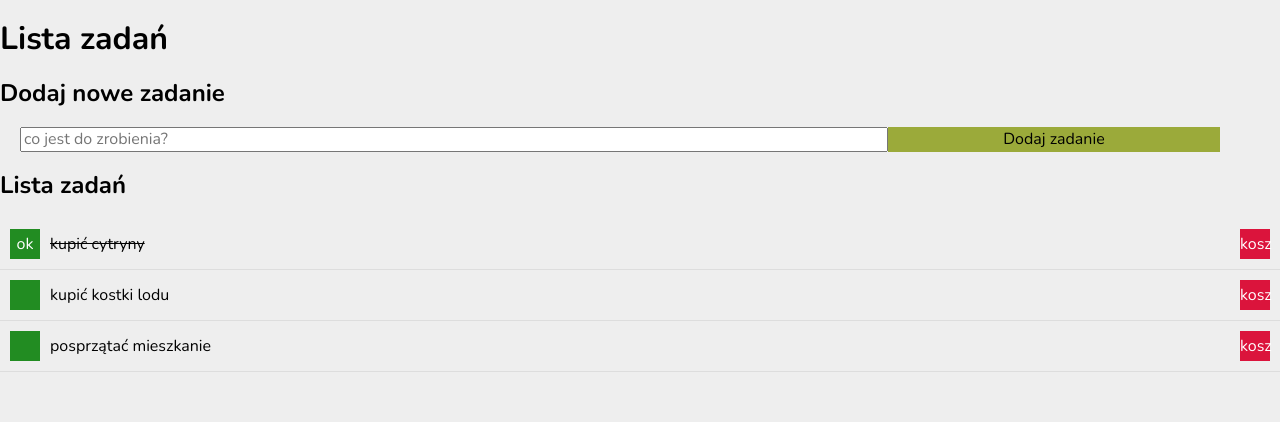
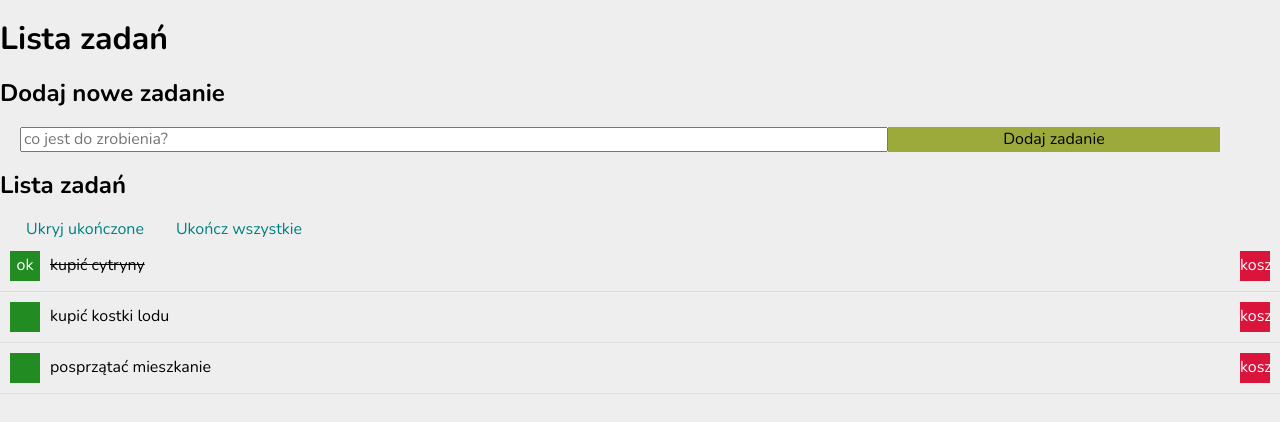
Before and after one commit to olszowskijacek/React---Task_List, a React (Create React App) app: page / in a window 1280 px wide. Shown: the top 422 px of the page. Built offline with nearby package versions, Linux system fonts and the light colour scheme.

Commit message:
add Buttons component

```diff
--- a/src/App.js
+++ b/src/App.js
@@ -1,6 +1,7 @@
 import React from 'react';
 import Form from './Form/Form.js';
 import Tasks from './Tasks/Tasks.js'
+import Buttons from './Buttons/Buttons.js'
 
 const tasks = [
   { id: 1, content: 'kupić cytryny', done: true },
@@ -28,7 +29,7 @@ function App() {
       <section className='section'>
         <header className='section__header'>
           <h2 className='section__title'>Lista zadań</h2>
-          <div className='buttons'></div>
+          <Buttons tasks={tasks} hideDoneTasks={hideDoneTasks}/>
         </header>
         <div className='section__body'>
           <Tasks tasks={tasks} hideDoneTasks={hideDoneTasks}/>
--- /dev/null
+++ b/src/Buttons/Buttons.css
@@ -0,0 +1,25 @@
+.buttons {
+    display: flex;
+    flex-wrap: wrap;
+}
+
+.buttons__button {
+    background-color: transparent;
+    color: teal;
+    border: none;
+    margin: 0 0 0 20px;
+    border-bottom: 1px solid transparent;
+    transition: color 0.3s;
+}
+@media(max-width: 767px) {
+    .buttons__button {
+        flex-basis: 100%;
+        margin: 10px;
+    }
+}
+.buttons__button:hover {
+    color: hsl(180, 100%, 35%);
+}
+.buttons__button:disabled {
+    color: #ccc;
+}
--- /dev/null
+++ b/src/Buttons/Buttons.js
@@ -0,0 +1,21 @@
+import React from 'react';
+import './Buttons.css';
+
+const Buttons = ({ tasks, hideDoneTasks }) => (
+  tasks.length > 0 && (
+    <div className='buttons'>
+      <button
+        className={'buttons__button'}>
+        {hideDoneTasks ? 'Pokaż ' : 'Ukryj '}
+        ukończone
+      </button>
+      <button
+        className={'buttons__button'}
+        disabled={tasks.every(({ done }) => done)}
+      >
+        Ukończ wszystkie
+      </button>
+    </div>
+  )
+)
+export default Buttons;
```
